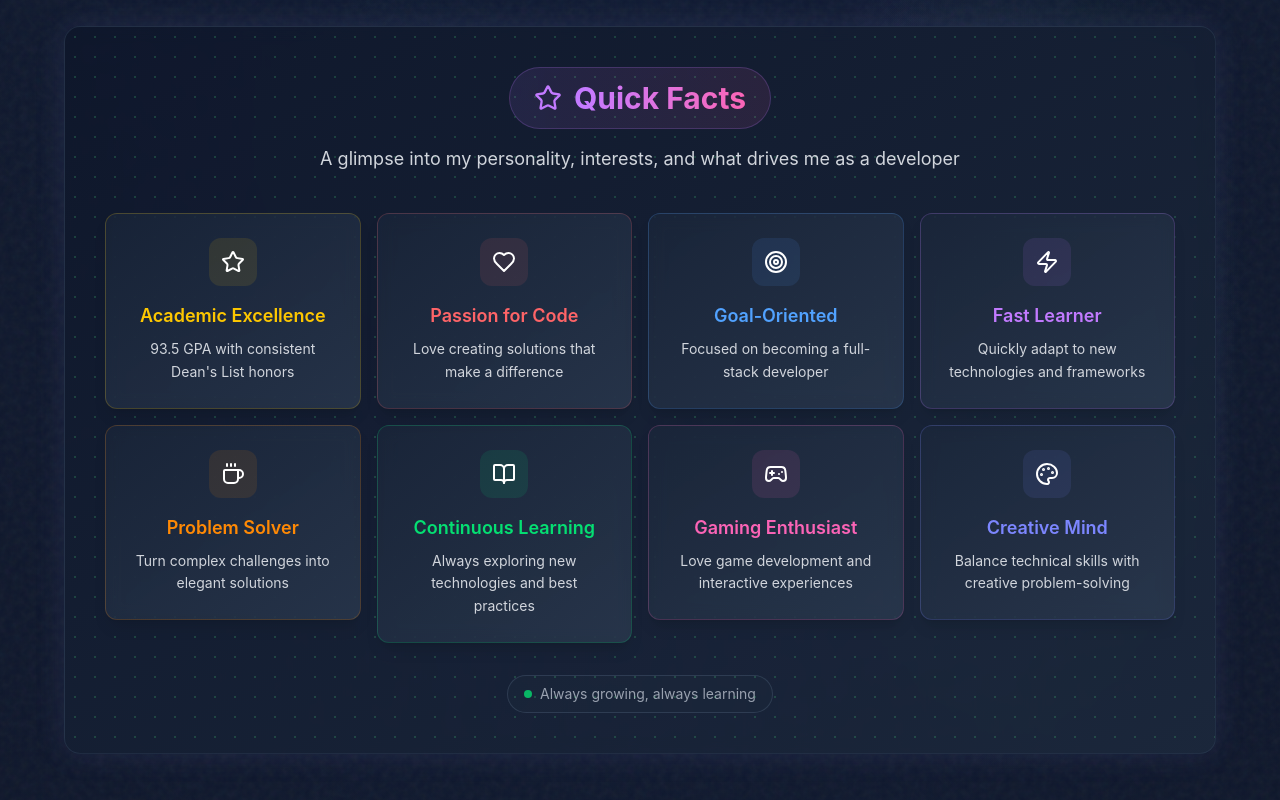
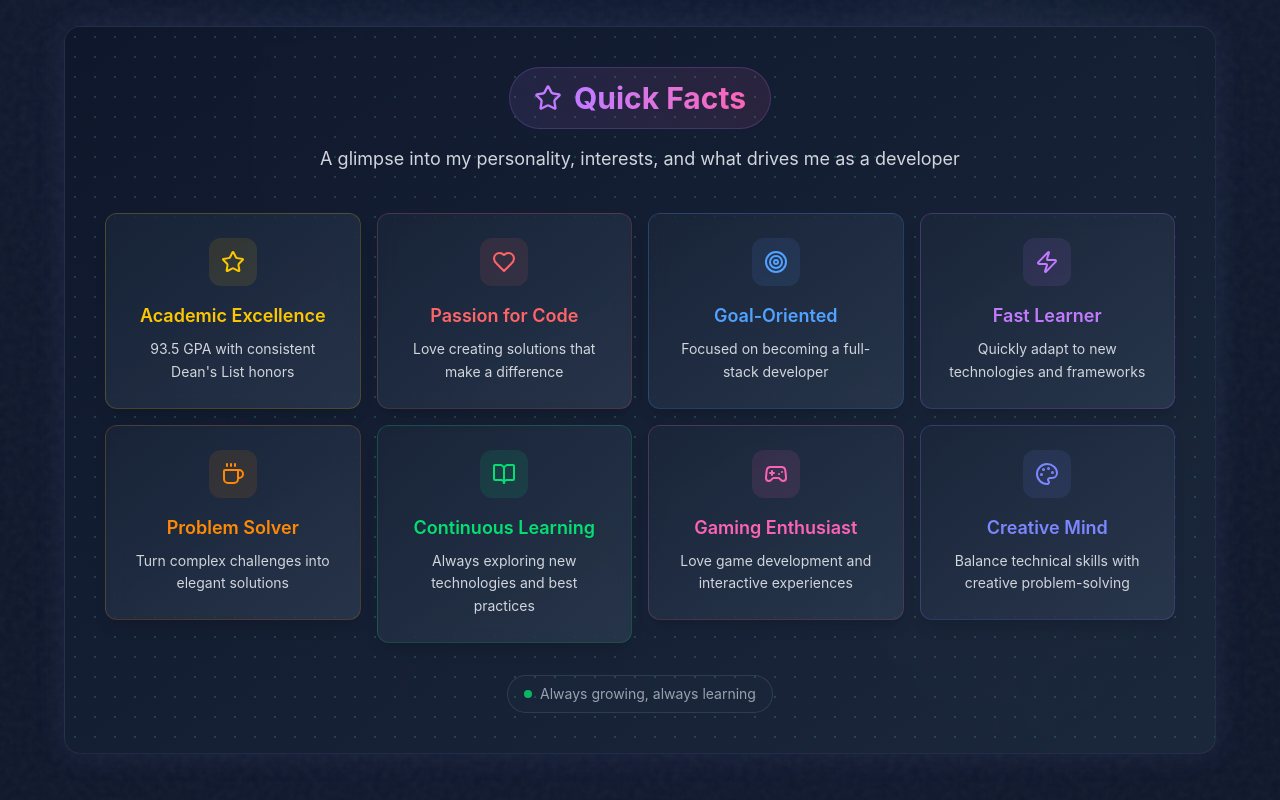
Before and after one commit to brendanddev/brendans-website, a React (Vite) app in the folder frontend/: page /about in a window 1280 px wide. Shown: the part 1777-2577 px from the top of the page. Built offline with nearby package versions, Linux system fonts and the light colour scheme.

Commit message:
Update about page icon colors

```diff
--- a/frontend/src/components/About/DottedGridSection.jsx
+++ b/frontend/src/components/About/DottedGridSection.jsx
@@ -80,7 +80,7 @@ const DottedGridSection = () => {
 
                   {/* Icon */}
                   <div className={`w-8 h-8 sm:w-12 sm:h-12 ${item.bgColor} rounded-xl flex items-center justify-center mb-3 sm:mb-4 mx-auto group-hover:scale-110 transition-transform duration-300`}>
-                    <item.icon size={16} className="sm:w-6 sm:h-6 ${item.color}" />
+                    <item.icon size={16} className={`sm:w-6 sm:h-6 ${item.color}`} />
                   </div>
 
                   {/* Content */}
--- a/frontend/src/components/About/StoryModal.jsx
+++ b/frontend/src/components/About/StoryModal.jsx
@@ -75,7 +75,7 @@ const StoryModal = ({ isOpen, onClose }) => {
               // Determine section specific properties
               const Icon = icons[section.icon];
               const delay = 0.2 + idx * 0.1;
-              const bgColor = `${section.color}-400/20`;
+              const bgColor = `bg-${section.color}-400/20`;
               const textColor = `text-${section.color}-400`;
 
               // Render the section with animations
@@ -87,7 +87,7 @@ const StoryModal = ({ isOpen, onClose }) => {
                   transition={{ delay }}
                   className="flex gap-3 sm:gap-4 p-3 sm:p-4 bg-slate-800/50 rounded-xl border border-slate-700"
                 >
-                  <div className={`flex-shrink-0 w-8 h-8 sm:w-12 sm:h-12 bg-${bgColor} rounded-lg flex items-center justify-center`}>
+                  <div className={`flex-shrink-0 w-8 h-8 sm:w-12 sm:h-12 ${bgColor} rounded-lg flex items-center justify-center`}>
                     <Icon className={`w-4 h-4 sm:w-6 sm:h-6 ${textColor}`} />
                   </div>
                   <div>
--- a/frontend/src/data/aboutStoryContent.js
+++ b/frontend/src/data/aboutStoryContent.js
@@ -6,12 +6,14 @@
  * Defines the text content to be displayed inside of the about story modal
  */
 
-
+// Top section content for the about story
 export const intro = {
   role: "Software Development Student",
   description: `Hi, I'm Brendan Dileo, a passionate software development student with a drive to create meaningful solutions through code. I believe in the power of technology to solve real-world problems and am committed to continuous learning and growth in this ever-evolving field.`,
 };
 
+// The actual content of the about story modal
+// split into sections
 export const journeySections = [
   {
     icon: "TrendingUp",
@@ -33,4 +35,5 @@ export const journeySections = [
   },
 ];
 
+// Bottom call to action section content
 export const callToAction = `Ready to bring my passion for development to your team. Let's build something amazing together.`;
```
Also changed, not shown: frontend/src/data/projectData.jsx (+13 -0 lines).
